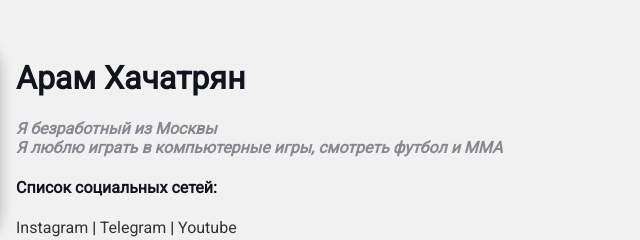
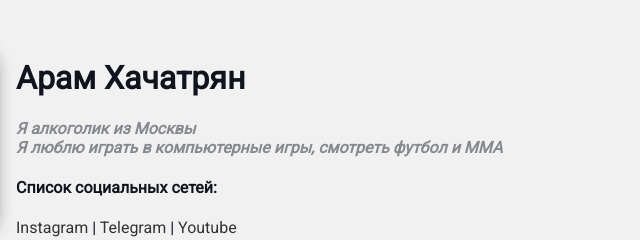
Before and after one commit to Aram993/Test, a plain HTML site: page index.html in a window 1280 px wide. Shown: the top 240 px of the page, 294-934 px from the left. Drawn offline with Linux system fonts and the light colour scheme.

Commit message:
Update index.html

```diff
--- a/index.html
+++ b/index.html
@@ -15,7 +15,7 @@
 
             <div class="info-text">
                 <h1>Арам Хачатрян</h1>
-                <p>Я <strong>безработный</strong> из <strong>Москвы</strong></p>
+                <p>Я <strong>алкоголик</strong> из <strong>Москвы</strong></p>
                 <p>Я люблю <em>играть в компьютерные игры, смотреть футбол и ММА</em></p>
                 <h4>Список социальных сетей:</h4>
                 <a href="https://google.com" target="_blank">Instagram</a>
```
